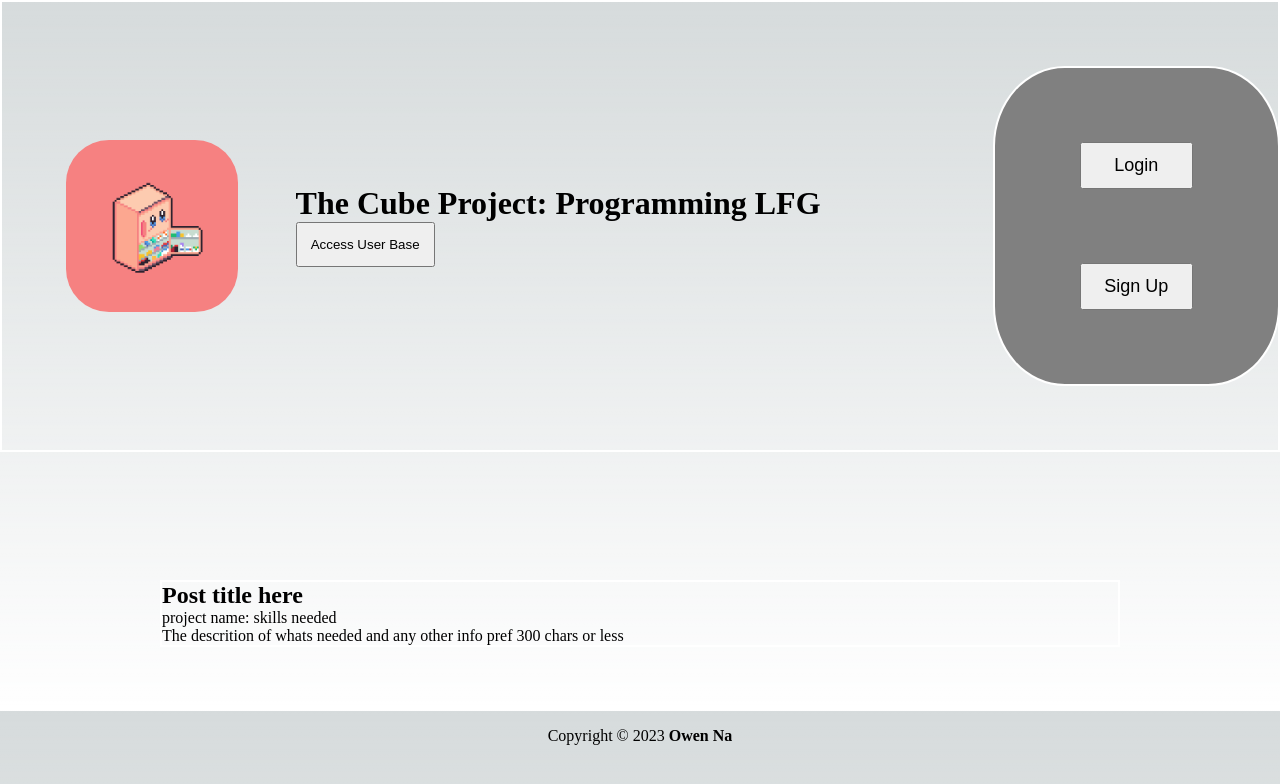
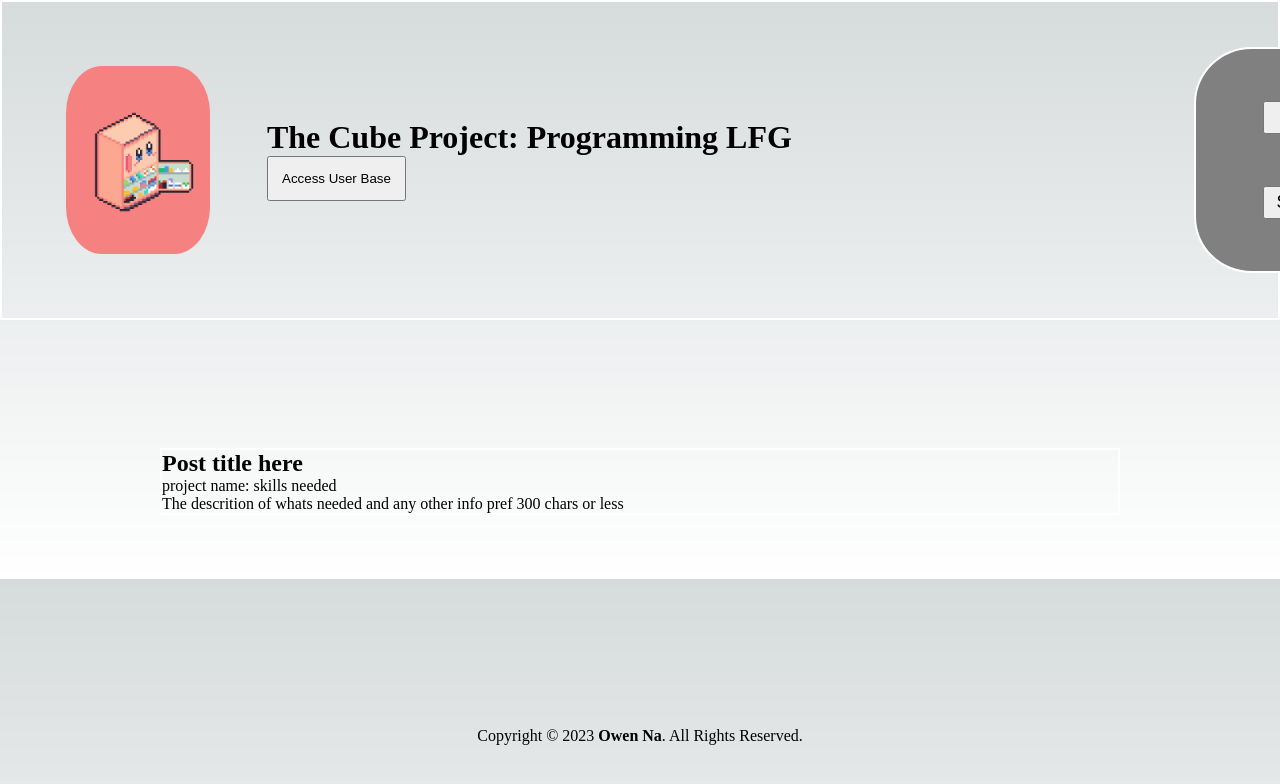
Before and after one commit to owen-na/thecubeproject, a Next.js app: page / in a window 1280 px wide. Shown: the top 784 px of the page. Built offline with nearby package versions, Linux system fonts and the light colour scheme.

Commit message:
added some extra styling

```diff
--- a/components/footer/footer.tsx
+++ b/components/footer/footer.tsx
@@ -3,7 +3,7 @@ import styles from '@styles/footer.module.css'
 export default function footer() {
     return (
         <div className={styles.Copyright}>
-            <p>Copyright © 2023 <a href="https://www.linkedin.com/in/owen-na-634247236/">Owen Na</a> </p>
+            <p>Copyright © 2023 <a href="https://www.linkedin.com/in/owen-na-634247236/">Owen Na</a>. All Rights Reserved. </p>
         </div>
     )
 }
--- a/components/top/top.tsx
+++ b/components/top/top.tsx
@@ -10,12 +10,18 @@ function Authinticated() {
 
 }
 
+const imageStyle = {
+    borderRadius: '25%',
+
+};
+
 export default function top() {
     return (
         <div className={styles.header}>
             <Image
             src={MyGif}
             className={styles.mainImage}
+            style={imageStyle}
             alt='ascii-gif'
             />
             <div className={styles.title}>
--- a/package.json
+++ b/package.json
@@ -14,10 +14,10 @@
     "@types/react-dom": "18.0.11",
     "eslint": "8.38.0",
     "eslint-config-next": "13.3.0",
-    "next": "13.3.0",
+    "next": "^13.3.0",
     "next-auth": "^4.22.1",
-    "react": "18.2.0",
-    "react-dom": "18.2.0",
+    "react": "^18.2.0",
+    "react-dom": "^18.2.0",
     "typescript": "5.0.4"
   }
 }
--- a/pages/styles/top.module.css
+++ b/pages/styles/top.module.css
@@ -4,21 +4,21 @@
     gap: 5%;
     border: 2px white solid;
     margin-bottom: 10%;
-    width: 100%;
-    height: 25%;
+    width: 100vw;
+    height: 40vh;
     padding: 5%;
     float: left;
 }
 
 .loginstatus {
     position: relative; /* Don't know if this is the right fix either */
-    left: 10%;          /* To help with moving it to the right side... */
+    left: 30%;/* To help with moving it to the right side... */
     display: flex;
     align-items: center;
     justify-content: space-evenly;
     background-color: grey;
-    width: 25%;     /* The width works here */
-    height: 20em;   /* Need to figure out why em works, but not height */
+    width: 20%;     /* The width works here */
+    height: 120%;   /* Need to figure out why em works, but not height */
     flex-direction: column;
     border-radius: 25%;
     border: 2px white solid;
@@ -31,9 +31,9 @@
 }
 
 .mainImage {
-    border-radius: 25%;
-    width: 15%;
-    height: 15%;
+    width: 12.5%;
+    object-fit: cover;
+    height: 100%;
 }
 
 .title button {
```
Also changed, not shown: pages/api/auth/[...nextauth].js (+7 -6 lines), 1 other file (tests, documents, lock files or other folders).
